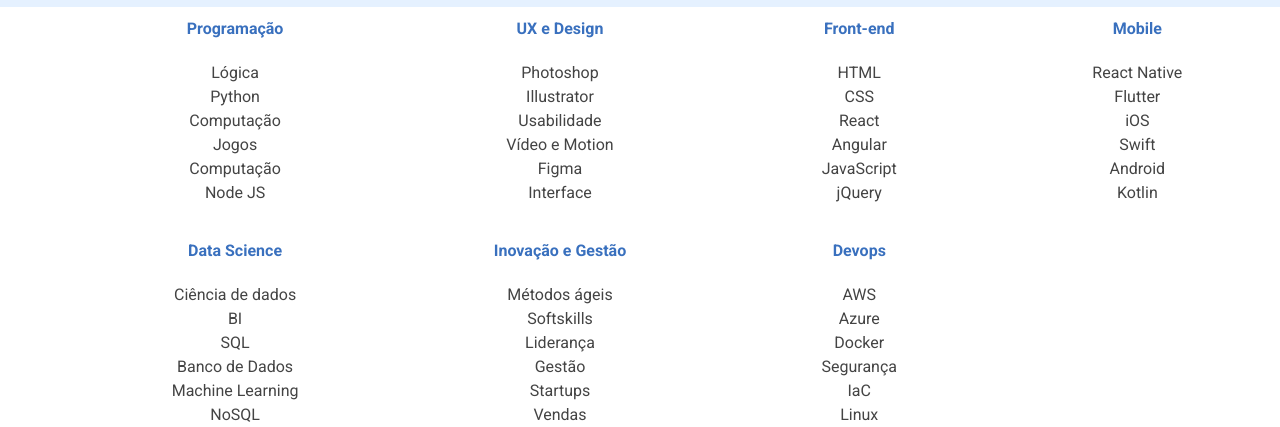
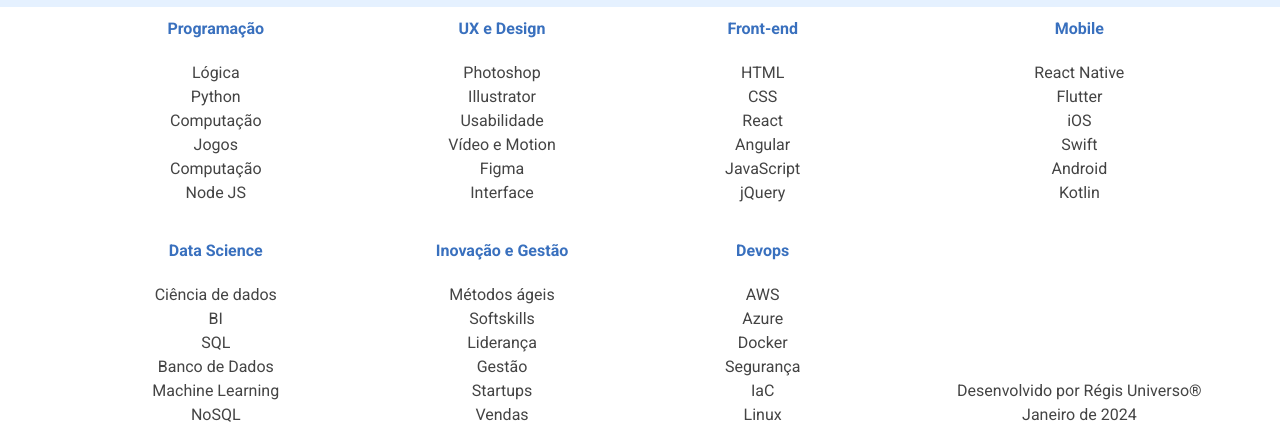
Before and after one commit to Regis-Universo/aluraplay-projeto, a plain HTML site: page index.html in a window 1280 px wide. Shown: the part 1398-1825 px from the top of the page. Drawn offline with Linux system fonts and the light colour scheme.

Commit message:
Desenvolvido por Régis Universo

```diff
--- a/index.html
+++ b/index.html
@@ -475,6 +475,10 @@
         <p>Android</p>
         <p>Kotlin</p>
       </section>
+      <section>
+        <p>Desenvolvido por Régis Universo<sup>®</sup></p>
+        <p>Janeiro de 2024</p>
+      </section>
     </footer>
   </body>
 </html>
```
